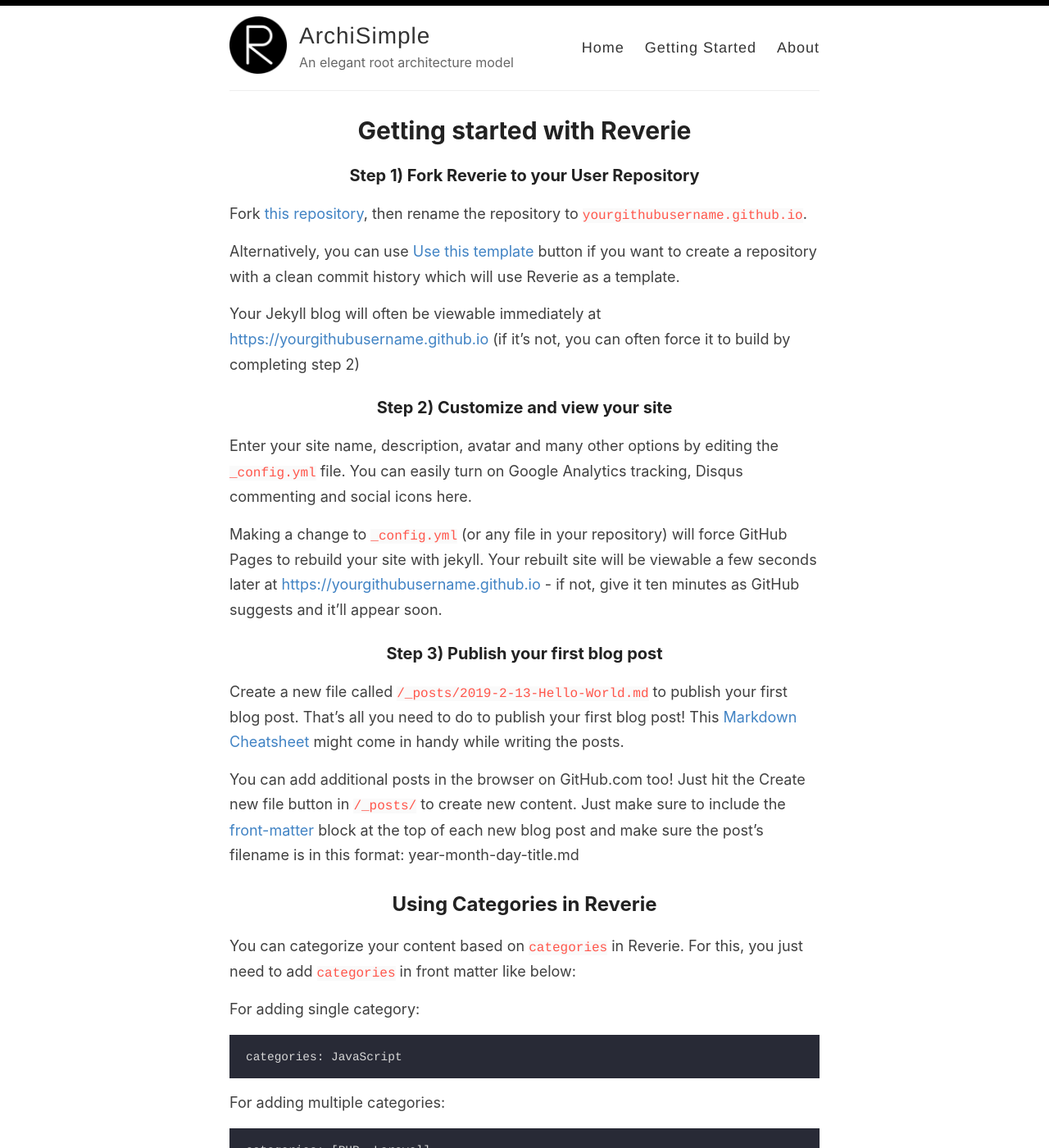
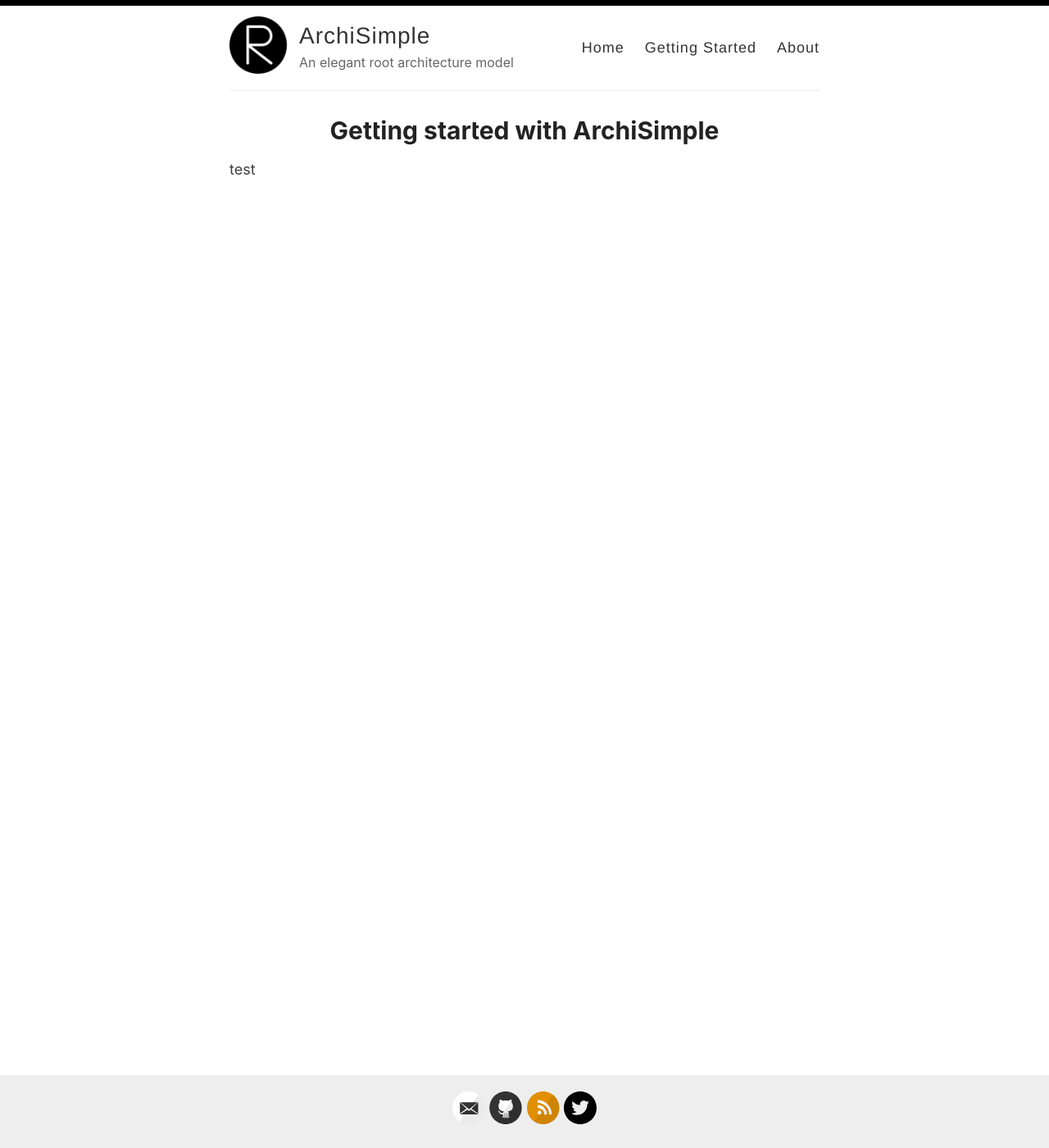
Before and after one commit to archisimple/archisimple.github.io, a Jekyll site: the page built from _pages/getting-started.md, in a window 1280 px wide and 1400 px high. Shown: the whole window at 82% size. Built offline with Jekyll 4.4.1, drawn with Linux system fonts in a browser that asks for light colours; some of the changed text lies outside the part shown.

Commit message:
Update getting-started.md

````diff
--- a/_pages/getting-started.md
+++ b/_pages/getting-started.md
@@ -1,51 +1,7 @@
 ---
 layout: page
-title: Getting started with Reverie
+title: Getting started with ArchiSimple
 permalink: /getting-started/
 ---
 
-### Step 1) Fork Reverie to your User Repository
-
-Fork [this repository](https://github.com/amitmerchant1990/reverie), then rename the repository to `yourgithubusername.github.io`.
-
-Alternatively, you can use [Use this template](https://github.com/amitmerchant1990/reverie/generate) button if you want to create a repository with a clean commit history which will use Reverie as a template.
-
-Your Jekyll blog will often be viewable immediately at <https://yourgithubusername.github.io> (if it's not, you can often force it to build by completing step 2)
-
-### Step 2) Customize and view your site
-
-Enter your site name, description, avatar and many other options by editing the `_config.yml` file. You can easily turn on Google Analytics tracking, Disqus commenting and social icons here.
-
-Making a change to `_config.yml` (or any file in your repository) will force GitHub Pages to rebuild your site with jekyll. Your rebuilt site will be viewable a few seconds later at <https://yourgithubusername.github.io> - if not, give it ten minutes as GitHub suggests and it'll appear soon.
-
-### Step 3) Publish your first blog post
-
-Create a new file called `/_posts/2019-2-13-Hello-World.md` to publish your first blog post. That's all you need to do to publish your first blog post! This [Markdown Cheatsheet](https://github.com/adam-p/markdown-here/wiki/Markdown-Cheatsheet) might come in handy while writing the posts.
-
-> You can add additional posts in the browser on GitHub.com too! Just hit the <kbd>Create new file</kbd> button in `/_posts/` to create new content. Just make sure to include the [front-matter](http://jekyllrb.com/docs/frontmatter/) block at the top of each new blog post and make sure the post's filename is in this format: year-month-day-title.md
-
-## Using Categories in Reverie
-
-You can categorize your content based on `categories` in Reverie. For this, you just need to add `categories` in front matter like below:
-
-For adding single category:
-
-```md
-categories: JavaScript
-```
-
-For adding multiple categories:
-
-```md
-categories: [PHP, Laravel]
-```
-
-The contegorized content can be shown over this URL: <https://yourgithubusername.github.io/categories/>
-
-## RSS
-
-The generated [RSS feed](https://en.wikipedia.org/wiki/RSS) of your blog can be found at <https://yourgithubusername.github.io/feed>. You can see the example RSS feed over [here](https://www.amitmerchant.com/reverie/feed).
-
-## Sitemap
-
-The generated sitemap of your blog can be found at <https://yourgithubusername.github.io/sitemap>. You can see the example sitemap feed over [here](https://www.amitmerchant.com/reverie/sitemap).
+test
````
